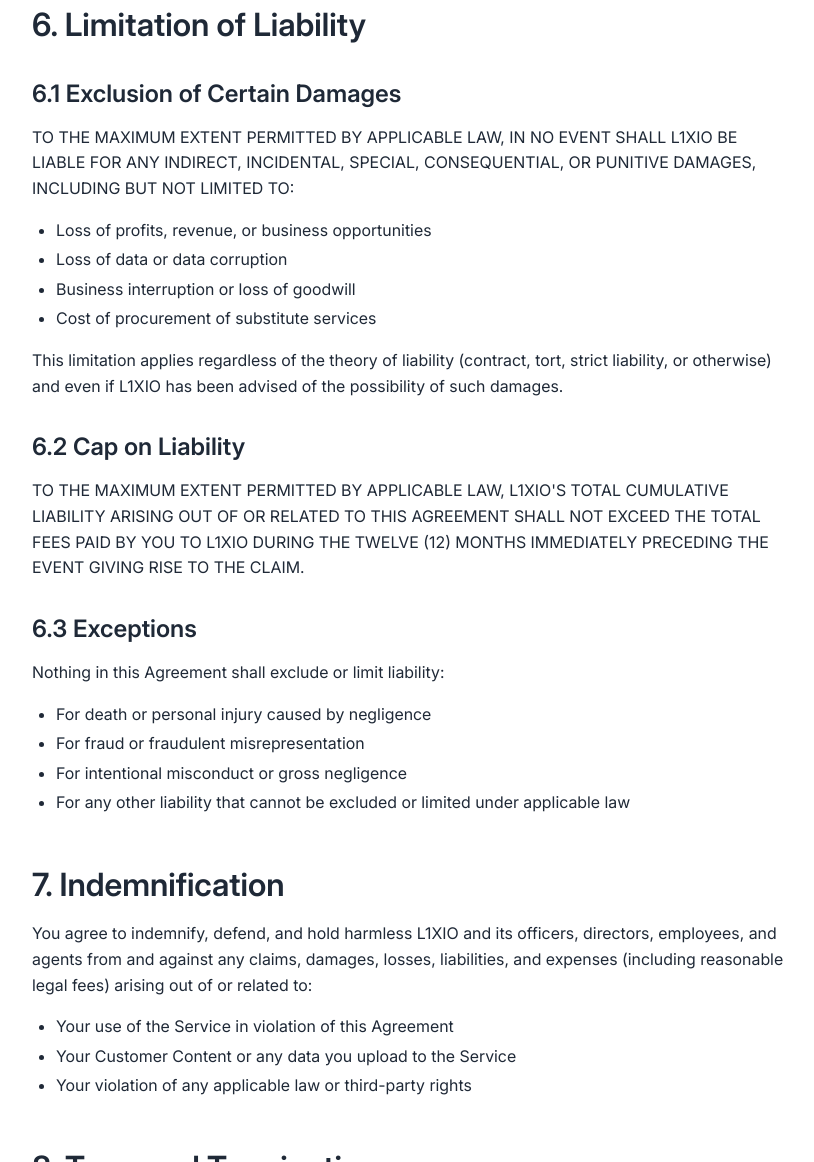
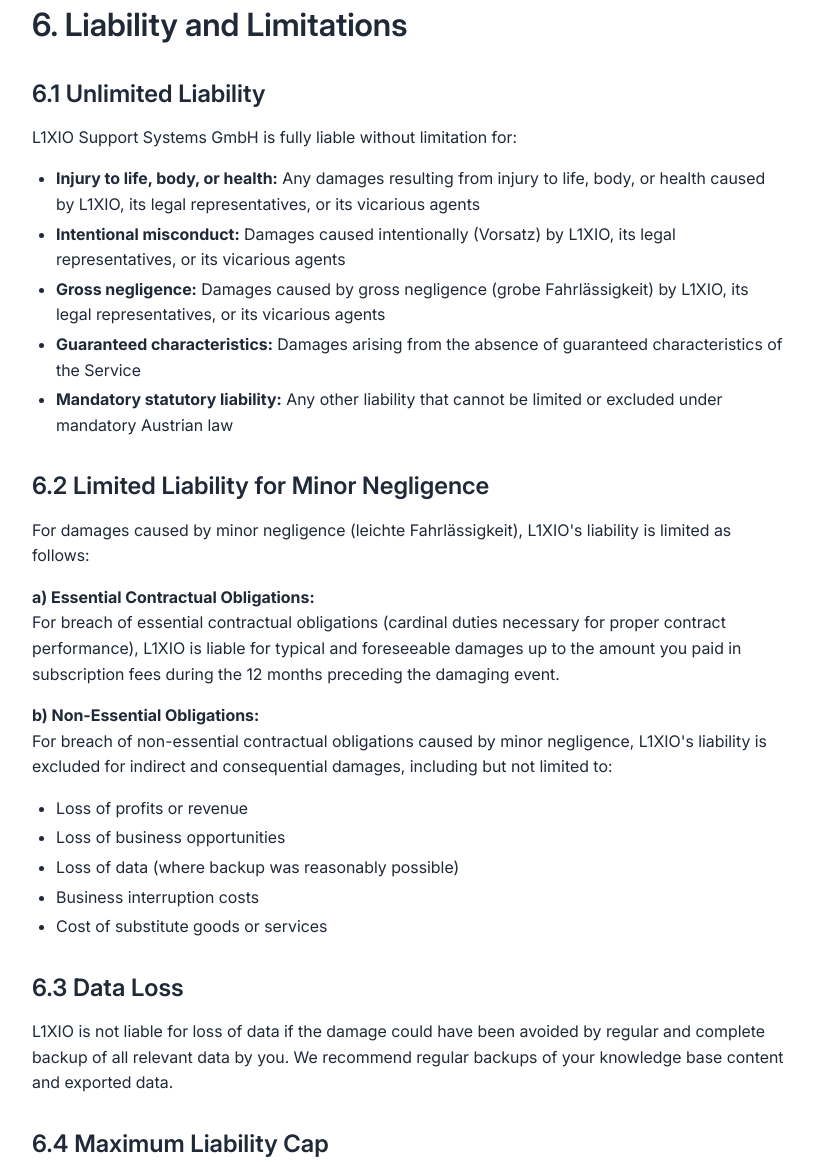
Before and after one commit to Peaches99/datenrecht-page, a plain HTML site: page license.html in a window 1280 px wide. Shown: the part 3398-4560 px from the top of the page, without its empty margins (232-1046 px from the left). Drawn offline with Linux system fonts and the light colour scheme.

Commit message:
Call me Harvey Specter

```diff
--- a/license.html
+++ b/license.html
@@ -127,29 +127,40 @@
         <h3>5.3 AI-Generated Content</h3>
         <p>The Service uses artificial intelligence to generate responses. AI-generated content may contain inaccuracies or errors. You are responsible for reviewing and verifying any information provided by the Service before relying on it for business decisions.</p>
 
-        <h2>6. Limitation of Liability</h2>
+        <h2>6. Liability and Limitations</h2>
 
-        <h3>6.1 Exclusion of Certain Damages</h3>
-        <p>TO THE MAXIMUM EXTENT PERMITTED BY APPLICABLE LAW, IN NO EVENT SHALL L1XIO BE LIABLE FOR ANY INDIRECT, INCIDENTAL, SPECIAL, CONSEQUENTIAL, OR PUNITIVE DAMAGES, INCLUDING BUT NOT LIMITED TO:</p>
+        <h3>6.1 Unlimited Liability</h3>
+        <p>L1XIO Support Systems GmbH is fully liable without limitation for:</p>
         <ul>
-            <li>Loss of profits, revenue, or business opportunities</li>
-            <li>Loss of data or data corruption</li>
-            <li>Business interruption or loss of goodwill</li>
-            <li>Cost of procurement of substitute services</li>
+            <li><strong>Injury to life, body, or health:</strong> Any damages resulting from injury to life, body, or health caused by L1XIO, its legal representatives, or its vicarious agents</li>
+            <li><strong>Intentional misconduct:</strong> Damages caused intentionally (Vorsatz) by L1XIO, its legal representatives, or its vicarious agents</li>
+            <li><strong>Gross negligence:</strong> Damages caused by gross negligence (grobe Fahrlässigkeit) by L1XIO, its legal representatives, or its vicarious agents</li>
+            <li><strong>Guaranteed characteristics:</strong> Damages arising from the absence of guaranteed characteristics of the Service</li>
+            <li><strong>Mandatory statutory liability:</strong> Any other liability that cannot be limited or excluded under mandatory Austrian law</li>
         </ul>
-        <p>This limitation applies regardless of the theory of liability (contract, tort, strict liability, or otherwise) and even if L1XIO has been advised of the possibility of such damages.</p>
 
-        <h3>6.2 Cap on Liability</h3>
-        <p>TO THE MAXIMUM EXTENT PERMITTED BY APPLICABLE LAW, L1XIO'S TOTAL CUMULATIVE LIABILITY ARISING OUT OF OR RELATED TO THIS AGREEMENT SHALL NOT EXCEED THE TOTAL FEES PAID BY YOU TO L1XIO DURING THE TWELVE (12) MONTHS IMMEDIATELY PRECEDING THE EVENT GIVING RISE TO THE CLAIM.</p>
+        <h3>6.2 Limited Liability for Minor Negligence</h3>
+        <p>For damages caused by minor negligence (leichte Fahrlässigkeit), L1XIO's liability is limited as follows:</p>
+        <p><strong>a) Essential Contractual Obligations:</strong><br>
+        For breach of essential contractual obligations (cardinal duties necessary for proper contract performance), L1XIO is liable for typical and foreseeable damages up to the amount you paid in subscription fees during the 12 months preceding the damaging event.</p>
+        <p><strong>b) Non-Essential Obligations:</strong><br>
+        For breach of non-essential contractual obligations caused by minor negligence, L1XIO's liability is excluded for indirect and consequential damages, including but not limited to:</p>
+        <ul>
+            <li>Loss of profits or revenue</li>
+            <li>Loss of business opportunities</li>
+            <li>Loss of data (where backup was reasonably possible)</li>
+            <li>Business interruption costs</li>
+            <li>Cost of substitute goods or services</li>
+        </ul>
 
-        <h3>6.3 Exceptions</h3>
-        <p>Nothing in this Agreement shall exclude or limit liability:</p>
-        <ul>
-            <li>For death or personal injury caused by negligence</li>
-            <li>For fraud or fraudulent misrepresentation</li>
-            <li>For intentional misconduct or gross negligence</li>
-            <li>For any other liability that cannot be excluded or limited under applicable law</li>
-        </ul>
+        <h3>6.3 Data Loss</h3>
+        <p>L1XIO is not liable for loss of data if the damage could have been avoided by regular and complete backup of all relevant data by you. We recommend regular backups of your knowledge base content and exported data.</p>
+
+        <h3>6.4 Maximum Liability Cap</h3>
+        <p>Where liability limitations apply under section 6.2, our total aggregate liability for damages caused by minor negligence shall not exceed the total amount of subscription fees you paid to L1XIO during the 12 months immediately preceding the event giving rise to the claim, with a minimum of €100.</p>
+
+        <h3>6.5 Burden of Proof</h3>
+        <p>You bear the burden of proving the existence and extent of damages, as well as causation. L1XIO bears the burden of proving the absence of fault (intent or negligence) where applicable under Austrian law.</p>
 
         <h2>7. Indemnification</h2>
         <p>You agree to indemnify, defend, and hold harmless L1XIO and its officers, directors, employees, and agents from and against any claims, damages, losses, liabilities, and expenses (including reasonable legal fees) arising out of or related to:</p>
```
